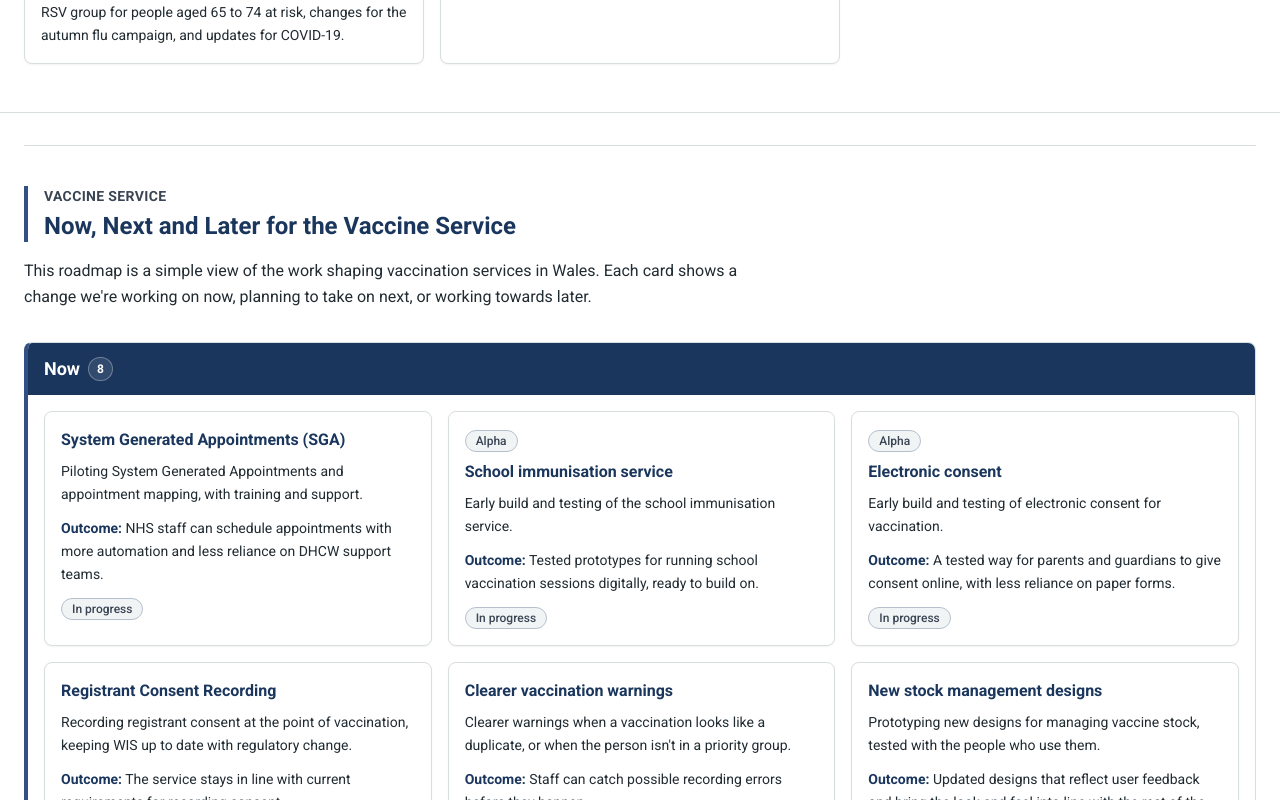
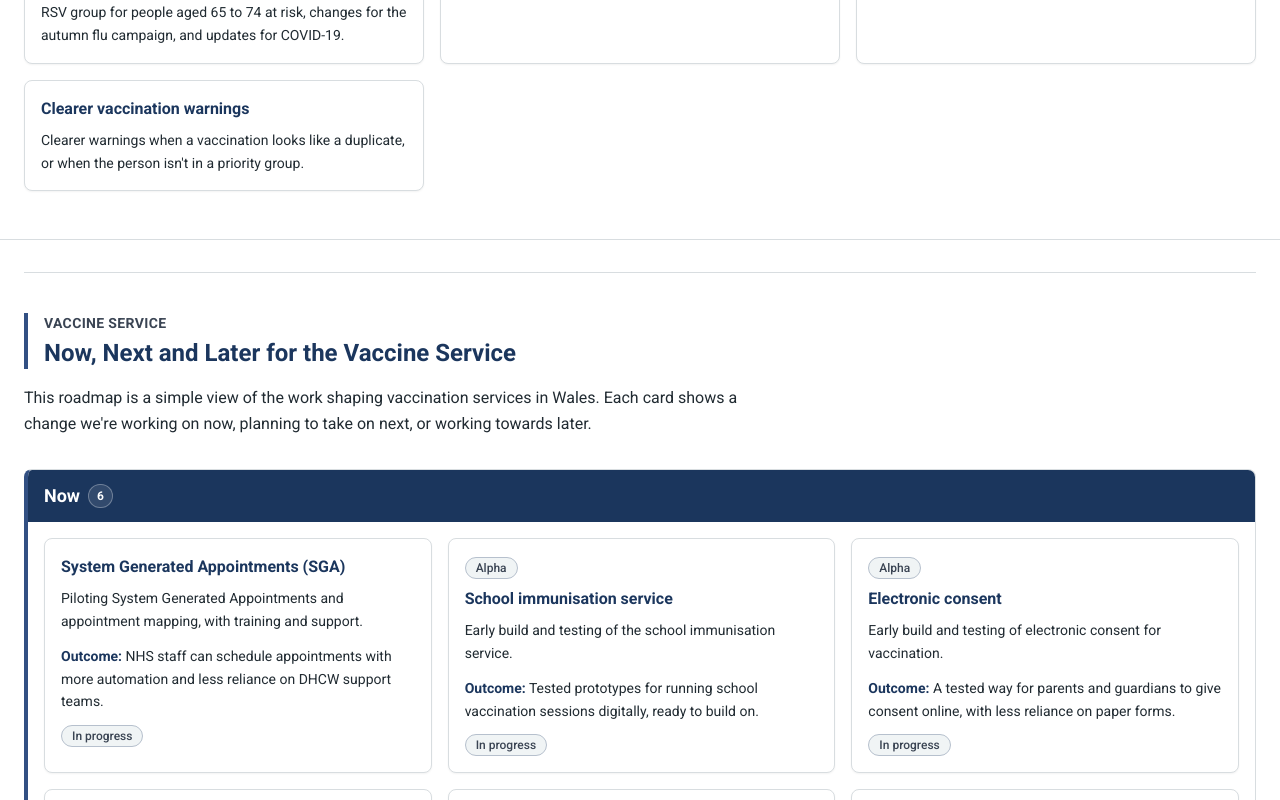
Before and after one commit to DHCW-Digital-Health-and-Care-Wales/dhcw-vaccine-roadmap, a React (Vite) app: page / in a window 1280 px wide. Shown: the part 1760-2560 px from the top of the page. Built offline with nearby package versions, Linux system fonts and the light colour scheme.

Commit message:
Move consent and warning cards to delivered

```diff
--- a/src/data/roadmap.ts
+++ b/src/data/roadmap.ts
@@ -215,31 +215,6 @@ export const roadmap: Roadmap = {
       phase: 'Alpha',
       outcome:
         'A tested way for parents and guardians to give consent online, with less reliance on paper forms.',
-      updated: UPDATED_AT,
-    },
-    {
-      id: 'registrant-consent-recording',
-      title: localised('Registrant Consent Recording'),
-      summary: localised(
-        'Recording registrant consent at the point of vaccination, keeping WIS up to date with regulatory change.',
-      ),
-      categoryId: CATEGORY_ID,
-      horizon: 'now',
-      status: 'in-progress',
-      outcome:
-        'The service stays in line with current requirements for recording consent.',
-      updated: UPDATED_AT,
-    },
-    {
-      id: 'clearer-vaccination-warnings',
-      title: localised('Clearer vaccination warnings'),
-      summary: localised(
-        "Clearer warnings when a vaccination looks like a duplicate, or when the person isn't in a priority group.",
-      ),
-      categoryId: CATEGORY_ID,
-      horizon: 'now',
-      status: 'in-progress',
-      outcome: 'Staff can catch possible recording errors before they happen.',
       updated: UPDATED_AT,
     },
     {
@@ -586,6 +561,20 @@ export const roadmap: Roadmap = {
           "Updating the existing WIS letter templates for this year's autumn campaigns.",
         ),
       },
+      {
+        id: 'registrant-consent-recording',
+        title: localised('Registrant Consent Recording'),
+        summary: localised(
+          'Recording registrant consent at the point of vaccination, keeping WIS up to date with regulatory change.',
+        ),
+      },
+      {
+        id: 'clearer-vaccination-warnings',
+        title: localised('Clearer vaccination warnings'),
+        summary: localised(
+          "Clearer warnings when a vaccination looks like a duplicate, or when the person isn't in a priority group.",
+        ),
+      },
     ],
   },
 
```
